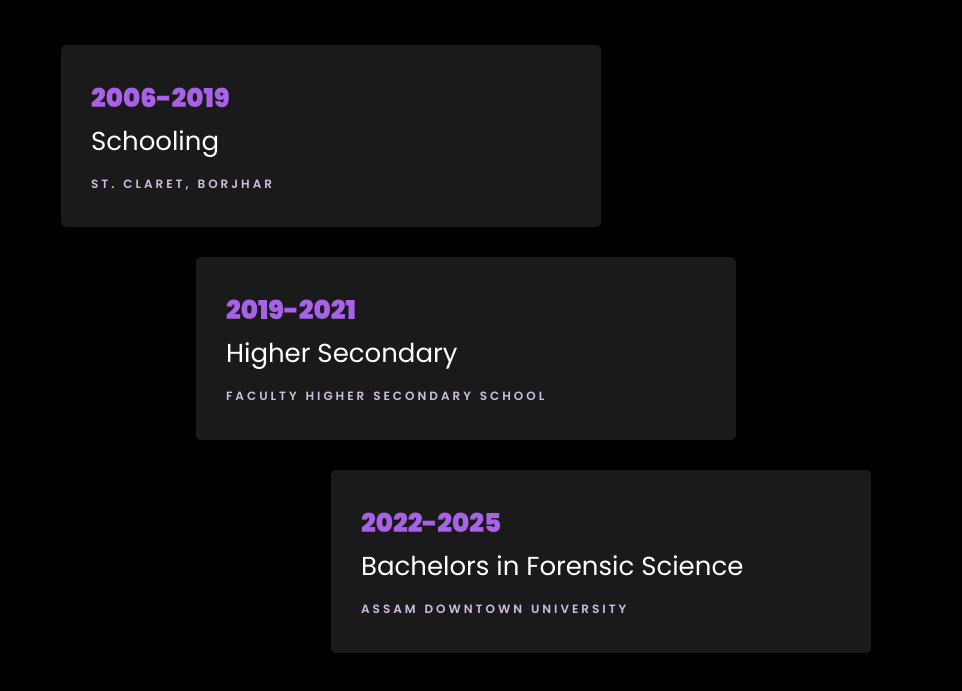
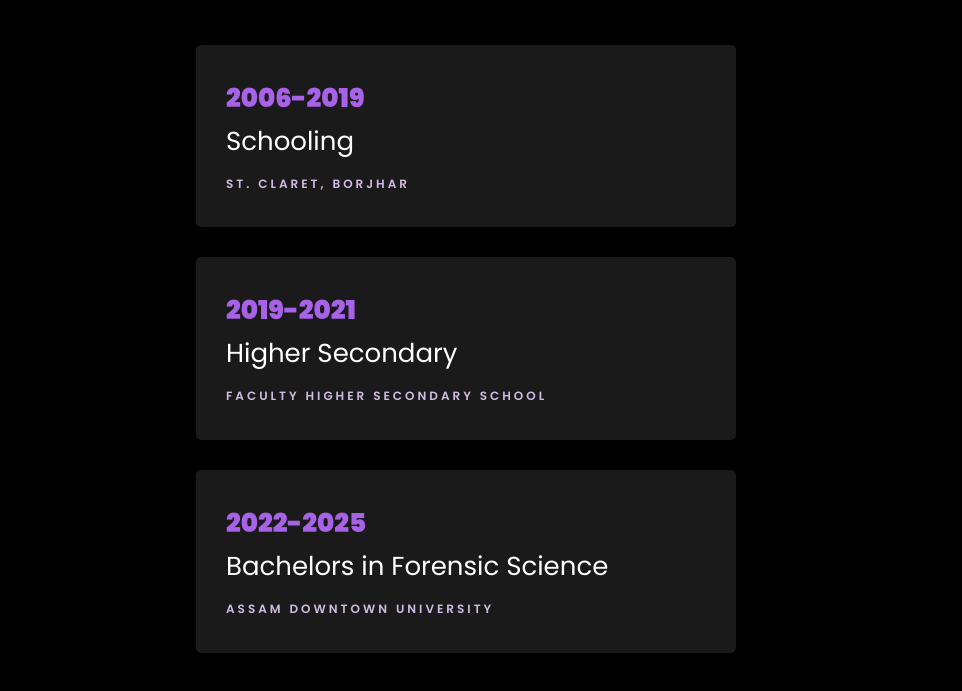
Before and after one commit to jitiD/myportfolio, a plain HTML site: page index.html in a window 1280 px wide. Shown: the part 1718-2409 px from the top of the page, without its empty margins (159-1121 px from the left). Drawn offline with Linux system fonts and the light colour scheme; files whose address does not match are found by name.

Commit message:
Update index.html

```diff
--- a/index.html
+++ b/index.html
@@ -120,7 +120,7 @@
         </div>
     		<div class="row">
     			<div class="col-md-6">
-    				<div class="resume-wrap ftco-animate" style = "margin-left: 25%">
+    				<div class="resume-wrap ftco-animate" style = "margin-left: 50%">
     					<span class="date" style = "color: rgb(167, 98, 231);">2006-2019</span>
     					<h2>Schooling</h2>
     					<span class="position" style = "color:rgb(208, 188, 226);">St. Claret, Borjhar</span>
@@ -130,7 +130,7 @@
     					<h2>Higher Secondary</h2>
     					<span class="position" style = "color:rgb(208, 188, 226);">Faculty Higher Secondary School</span>
     				</div>
-    				<div class="resume-wrap ftco-animate" style = "margin-left: 75%">
+    				<div class="resume-wrap ftco-animate" style = "margin-left: 50%">
     					<span class="date" style = "color: rgb(167, 98, 231);">2022-2025</span>
     					<h2>Bachelors in Forensic Science</h2>
     					<span class="position" style = "color:rgb(208, 188, 226);">Assam downtown University</span>
```
